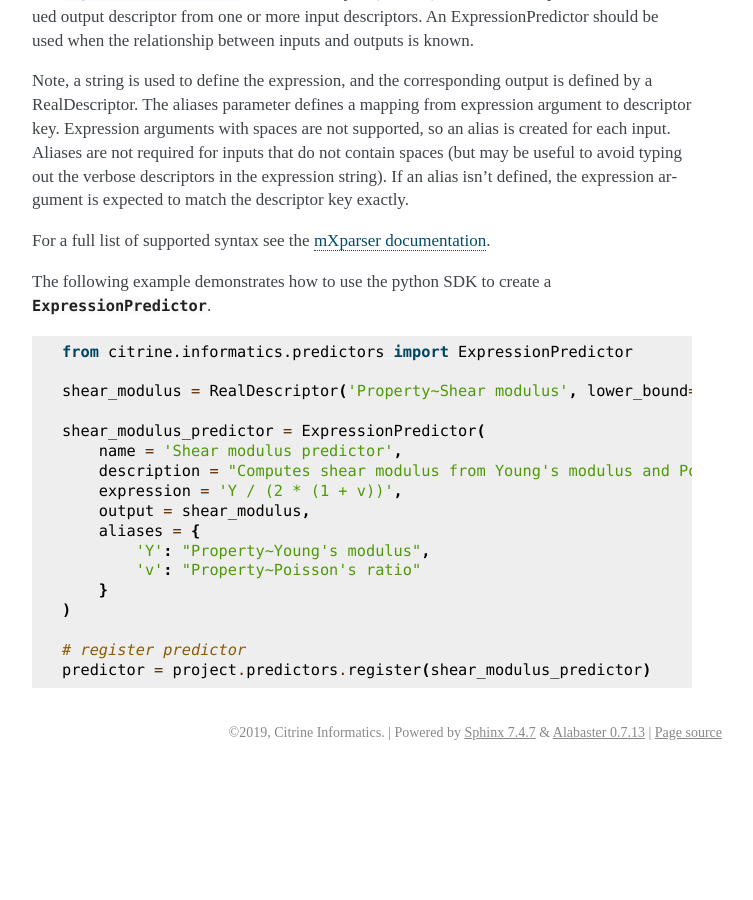
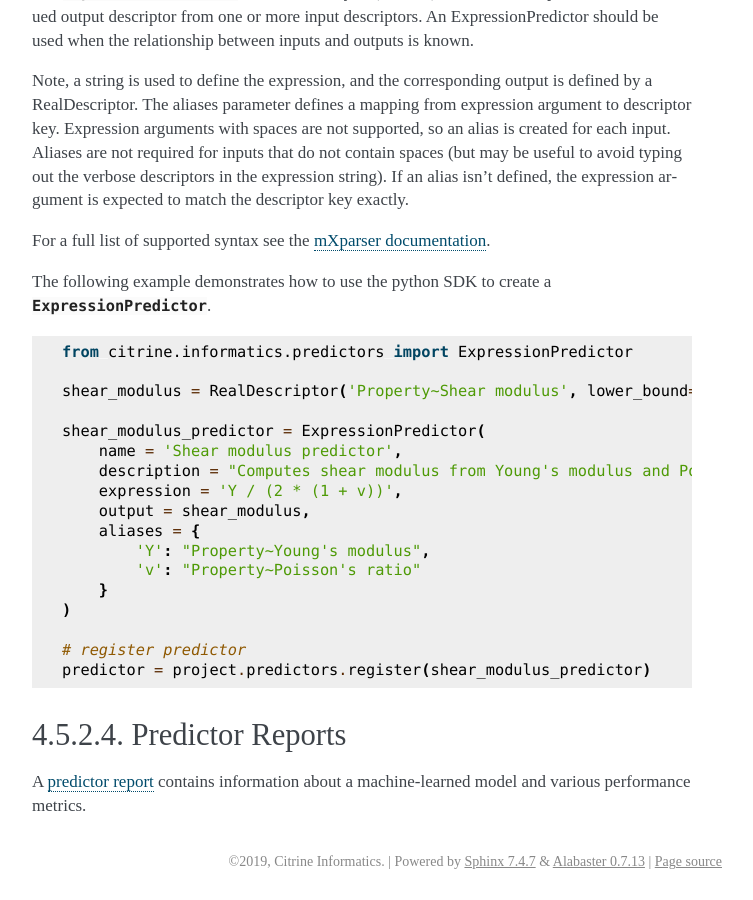
Before and after one commit to CitrineInformatics/citrine-python, a Sphinx documentation site: the page built from docs/source/workflows/predictors.rst, in a window 1280 px wide and 900 px high, scrolled down 1998 px. Shown: the whole window, without its empty margins (388-1141 px from the left). Built offline with Sphinx 7.4.7, drawn with Linux system fonts in a browser that asks for light colours; pages that are not in the unit, such as notebooks, are missing from menus; before the commit the page ends 2769 px from its top, so only the background shows below that; some of the changed text lies outside the part shown.

Commit message:
added link to predictor reports from predictors doc

```diff
--- a/docs/source/workflows/predictors.rst
+++ b/docs/source/workflows/predictors.rst
@@ -126,3 +126,8 @@ The following example demonstrates how to use the python SDK to create a :class:
 
    # register predictor
    predictor = project.predictors.register(shear_modulus_predictor)
+
+Predictor Reports
+--------------------
+
+A :doc:`predictor report <predictor_reports>` contains information about a machine-learned model and various performance metrics.
```
